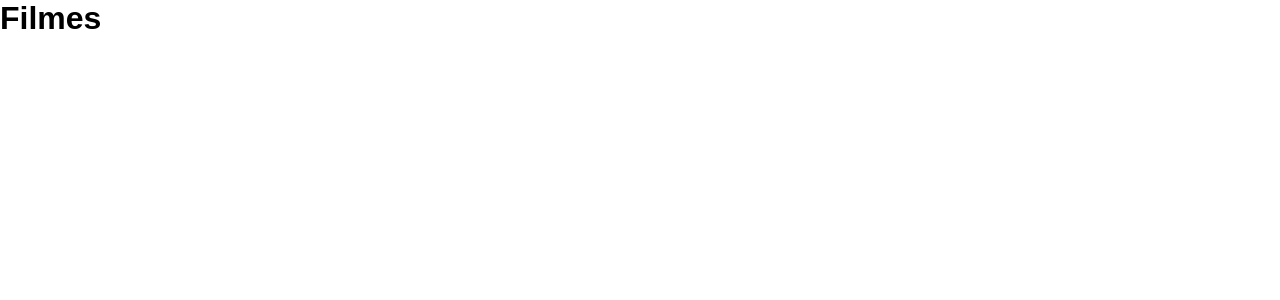
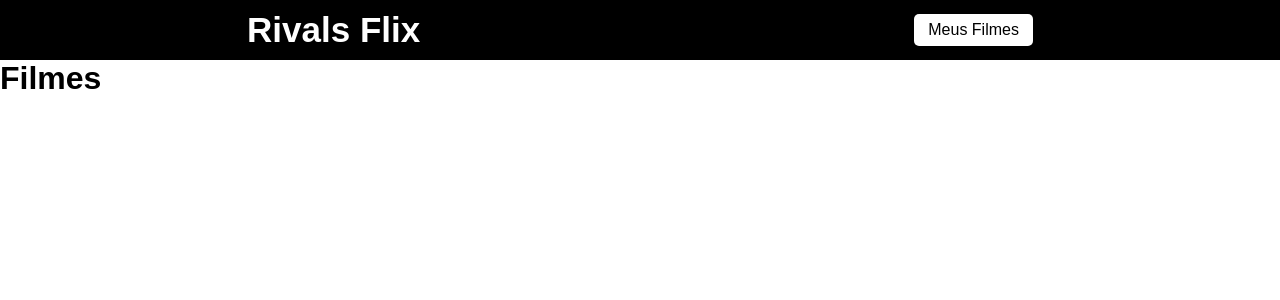
Before and after one commit to gabrielglasser/Rivals-Flix, a React (Create React App) app: page /filme/1 in a window 1280 px wide. Shown: the top 300 px of the page. Built offline with nearby package versions, Linux system fonts and the light colour scheme.

Commit message:
Criando Header

```diff
--- /dev/null
+++ b/src/components/Header/header.css
@@ -0,0 +1,25 @@
+header{
+    display: flex;
+    align-items: center;
+    justify-content: space-around;
+    width: 100%;
+    height: 60px;
+    background-color: black;
+}
+
+.logo{
+    text-decoration: none;
+    font-size: 35px;
+    cursor: pointer;
+    color: white;
+    font-weight: bold;
+}
+
+.favoritos{
+    text-decoration: none;
+    background-color: white;
+    padding: 7px 14px ;
+    cursor: pointer;
+    color: black;
+    border-radius: 5px;
+}
--- /dev/null
+++ b/src/components/Header/index.js
@@ -0,0 +1,15 @@
+import './header.css'
+import { Link } from "react-router-dom";
+
+function Header() {
+    return (
+        <header>
+
+            <Link className='logo' to="/">Rivals Flix</Link>
+            <Link className='favoritos' to="/favoritos">Meus Filmes</Link>
+
+        </header>
+    );
+}
+
+export default Header;
--- a/src/routes.js
+++ b/src/routes.js
@@ -2,10 +2,12 @@
 
 import Home from "./pages/Home";
 import Filme from "./pages/Filme";
+import Header from "./components/Header";
 
 function RoutesApp() {
   return (
     <BrowserRouter>
+      <Header/>
       <Routes>
         <Route path="/" element={<Home/>} />
         <Route path="/filme/:id" element={<Filme/>} />
```
